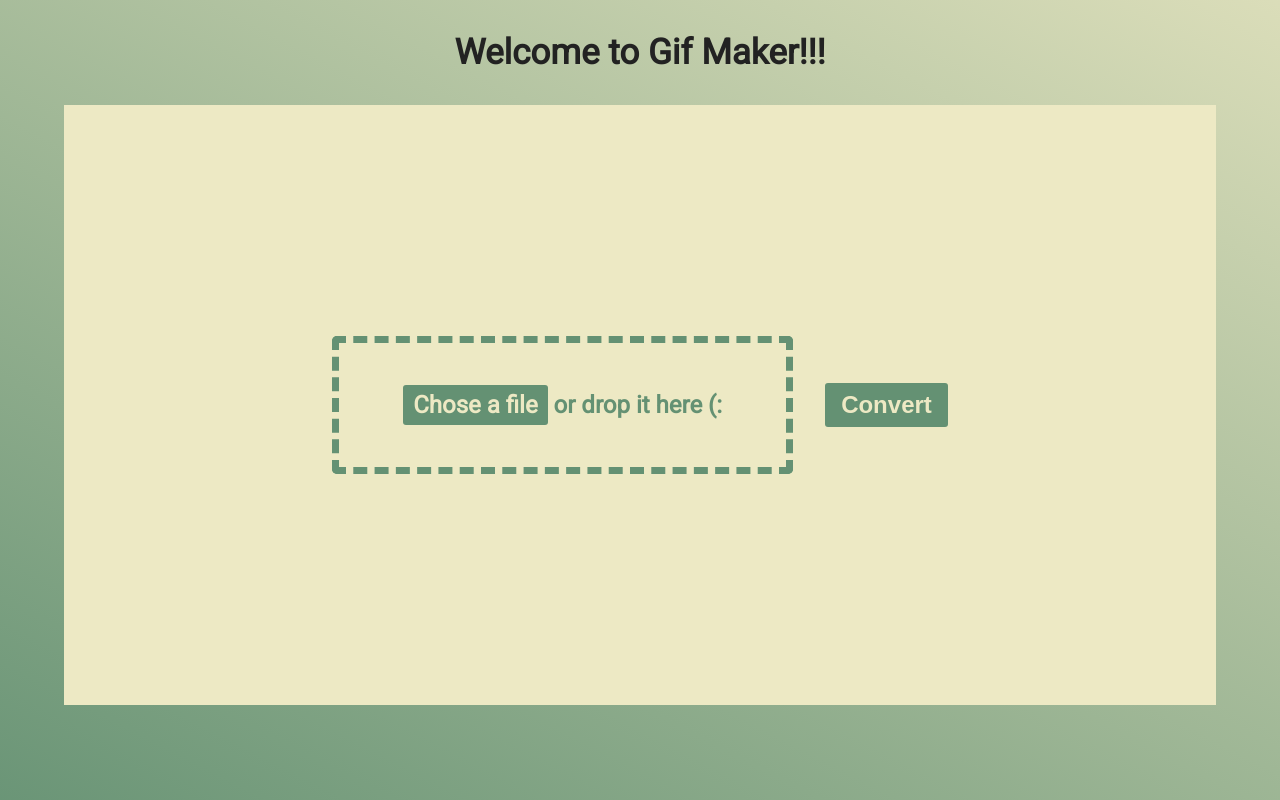
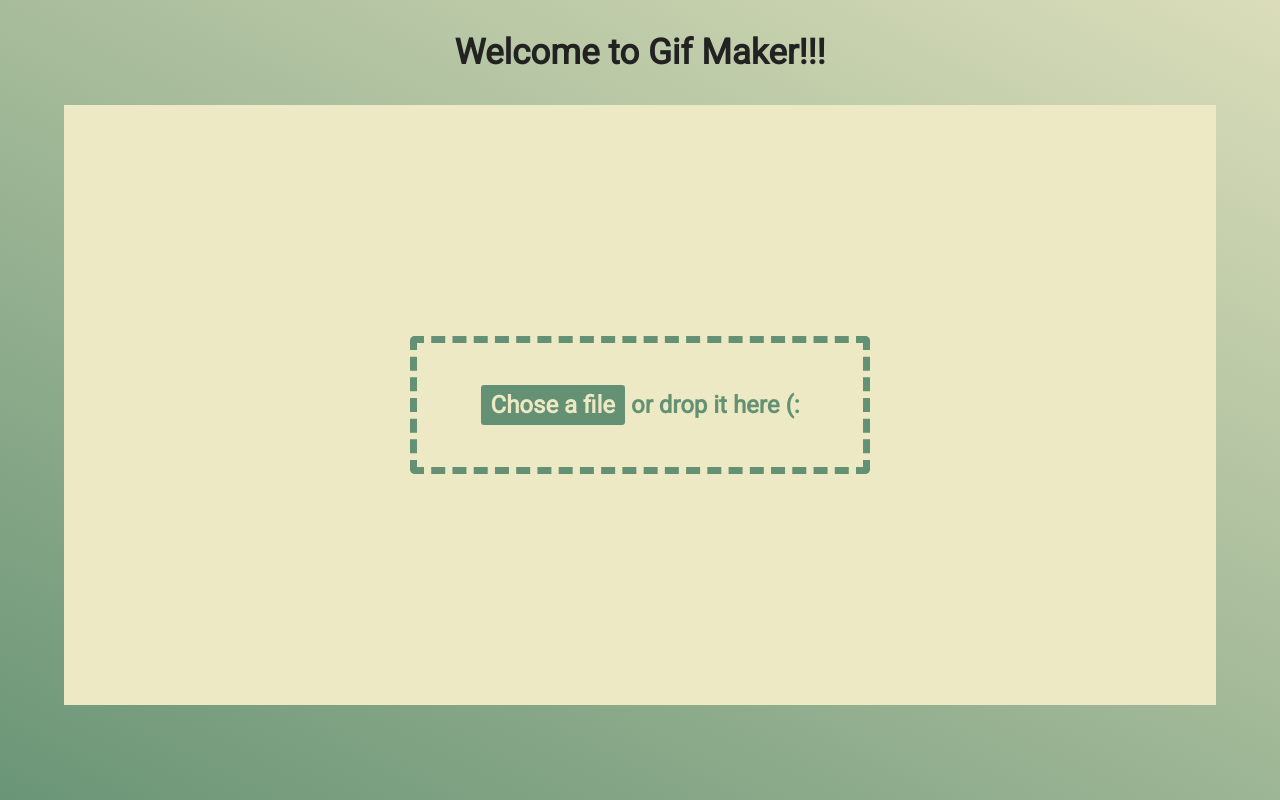
Before and after one commit to Pedromigacz/gif-conversor, a React (Create React App) app: page / in a window 1280 px wide. Built offline with nearby package versions, Linux system fonts and the light colour scheme.

Commit message:
add ui to input

```diff
--- a/src/components/App/App.jsx
+++ b/src/components/App/App.jsx
@@ -1,21 +1,54 @@
-import React, { useState } from 'react'
+import React, { useState, useEffect } from 'react'
 
 import styles from './App.module.css'
 
 function App() {
   const [dragOver, setDragOver ] = useState(false)
-  const [file, setFile] = useState([])
+  const [file, setFile] = useState('')
+  const [nOfEnters, setNOfEnters] = useState(0)
+
+  const uiFriendlySizeConverter = bytes => {
+    let num = parseInt(bytes)
+    if(isNaN(num)) return '????'
+    if(num < 0) num = -num
+
+    const units = ['bytes', 'KB', 'MB', 'GB', 'TB', 'PB', 'EB', 'ZB']
+    const exponent = Math.min(Math.floor(Math.log(num) / Math.log(1000)), units.length - 1);
+
+    num = Number((num / Math.pow(1000, exponent)).toFixed(2));
+
+    return `${num} ${units[exponent]}`
+  }
 
   const handleDrop = e => {
     e.stopPropagation()
     e.preventDefault()
     setFile(e.dataTransfer.files[0])
+    setDragOver(false)
   }
+
+  const handleDragEvent = action => {
+    switch(action) {
+      case 'enter':
+        setNOfEnters(nOfEnters + 1)
+        break
+      case 'leave':
+        setNOfEnters(nOfEnters - 1)
+        break
+      default:
+        setNOfEnters(nOfEnters)
+    }
+  }
+
+  useEffect(() => {
+    if(nOfEnters !== 0) setDragOver(true)
+    else setDragOver(false)
+  }, [nOfEnters])
 
   return (
     <div className={styles.innerDiv}>
       <form>
-        <div>
+        <div className={styles.inputContainer}>
           <input
             onChange={e => setFile(e.target.files[0])}
             type="file"
@@ -25,12 +58,16 @@ function App() {
           <label
             onDrop={handleDrop}
             onDragOver={e => e.preventDefault()}
-            onDragEnter={e => setDragOver(!dragOver)}
-            onDragLeave={e => setDragOver(!dragOver)}
+            onDragEnter={e => handleDragEvent('enter')}
+            onDragLeave={e => handleDragEvent('leave')}
             className={styles.fileLabel + ' ' + (dragOver && styles.onDragOverClass)}
             htmlFor="file"
-          ><strong>Chose a file</strong> or drop it here &#40;:</label>
-          <button type="submit">Convert</button>
+          >
+            {file ? <>
+            {file.name} ({uiFriendlySizeConverter(file.size)})
+            </> : <><strong>Chose a file</strong> or drop it here &#40;:</>}
+          </label>
+          { file && <button type="submit">Convert</button>}
         </div>
         <div className={styles.uploadState}>Uploading...</div>
       </form>
--- a/src/components/App/App.module.css
+++ b/src/components/App/App.module.css
@@ -16,6 +16,11 @@ button {
   border-radius: 3px;
   margin: 1rem;
   cursor: pointer;
+}
+
+.inputContainer {
+  display: flex;
+  flex-direction: column;
 }
 
 .fileInput {
```
